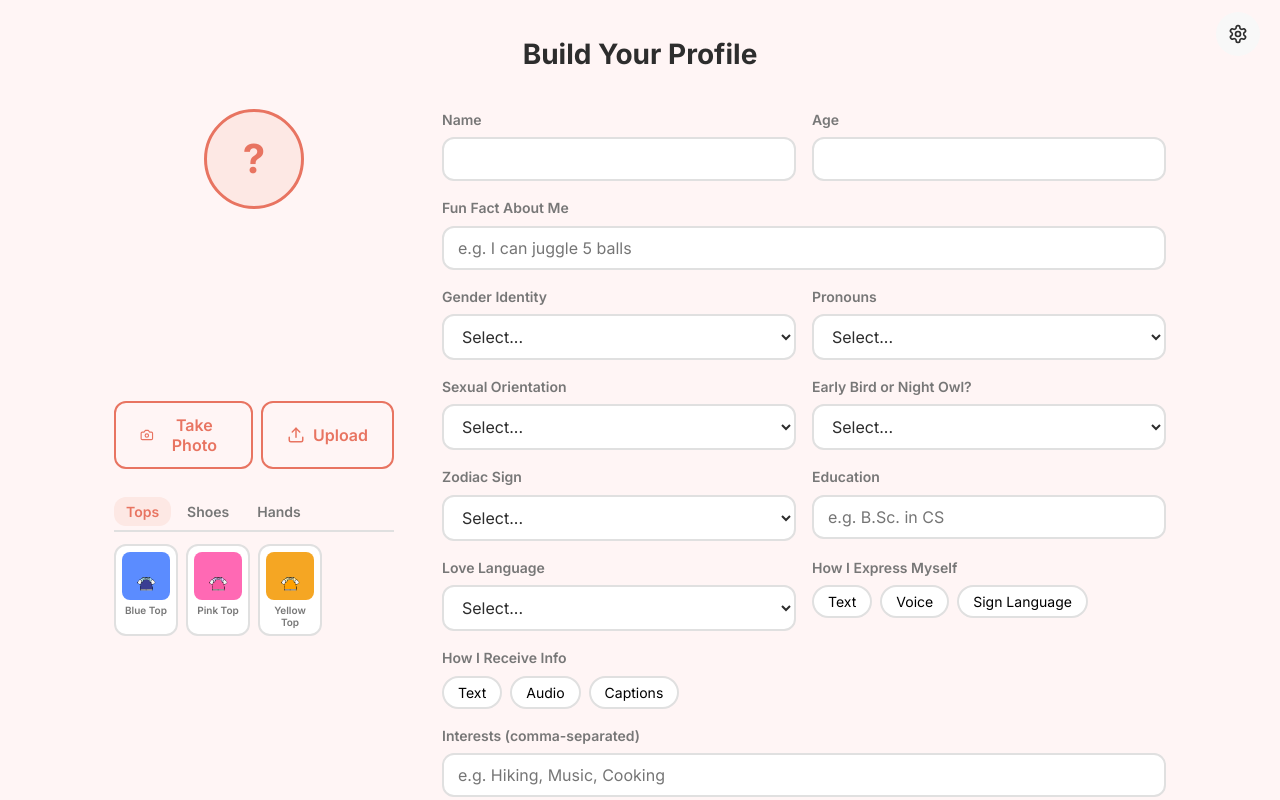
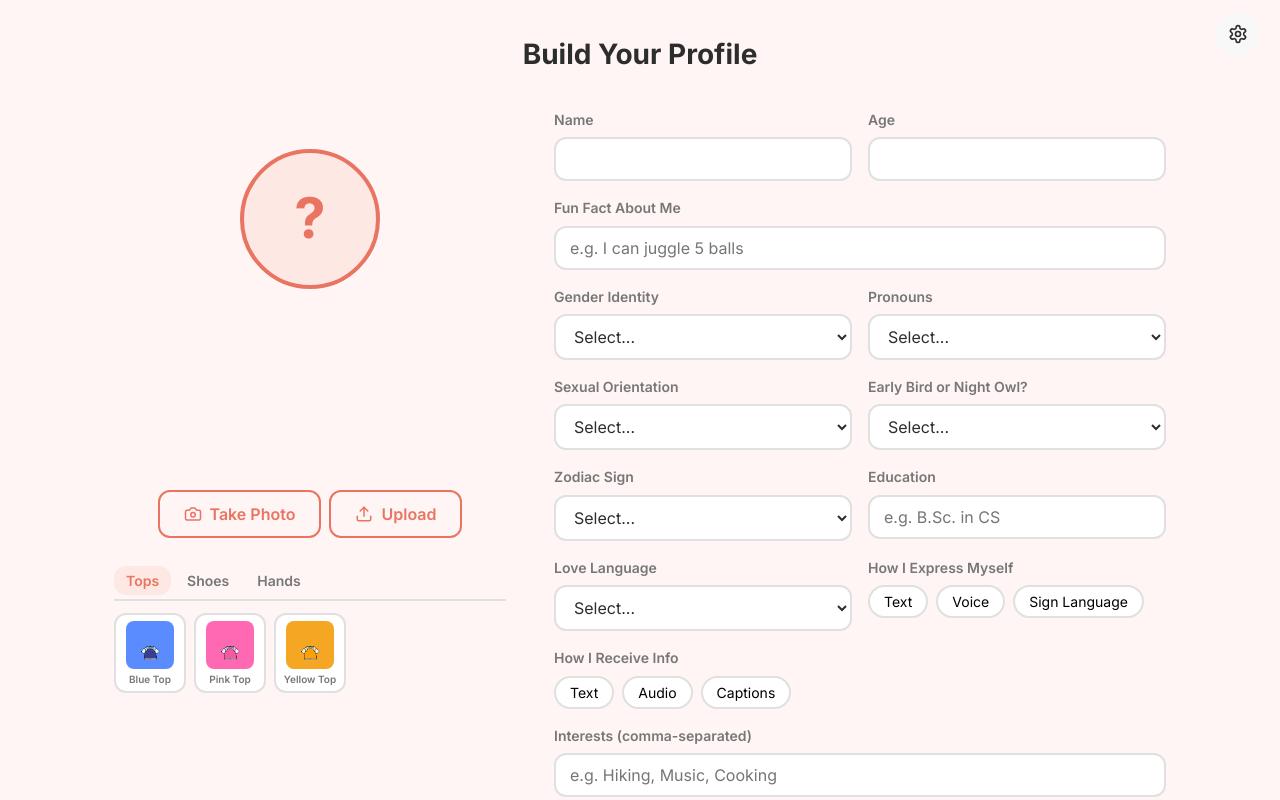
Before and after one commit to alyssayuan17/OpenHeart, a React (Vite) app in the folder frontend/: page /onboarding in a window 1280 px wide. Shown: the top 800 px of the page. Built offline with nearby package versions, Linux system fonts and the light colour scheme.

Commit message:
fixed card sliding issues

```diff
--- a/frontend/src/index.css
+++ b/frontend/src/index.css
@@ -435,23 +435,24 @@ input, select, textarea { font-family: inherit; font-size: inherit; }
   flex-direction: column;
   align-items: center;
   position: relative;
-  width: 280px;
+  width: 392px;
+  margin-top: 40px;
 }
 .body-selector__head {
-  width: 100px;
-  height: 100px;
+  width: 140px;
+  height: 140px;
   border-radius: 50%;
   background: var(--color-primary-light);
-  border: 3px solid var(--color-primary);
+  border: 4px solid var(--color-primary);
   display: flex;
   align-items: center;
   justify-content: center;
   overflow: hidden;
   z-index: 2;
-  font-size: 40px;
+  font-size: 56px;
   color: var(--color-primary);
   font-weight: 700;
-  margin-bottom: -200px;
+  margin-bottom: -280px;
 }
 .body-selector__head img {
   width: 100%;
@@ -461,15 +462,15 @@ input, select, textarea { font-family: inherit; font-size: inherit; }
 /* Body area holds the tops + hands PNGs (same 1668x2388 canvas) */
 .body-selector__body-area {
   position: relative;
-  width: 260px;
+  width: 364px;
   /* Aspect ratio matches the PNG canvas: 1668/2388 ≈ 0.698 */
   aspect-ratio: 1668 / 2388;
 }
 /* Shoes sit directly below the body */
 .body-selector__shoes {
-  width: 250px;
-  height: 250px;
-  margin-top: -195px;
+  width: 350px;
+  height: 350px;
+  margin-top: -273px;
 }
 
 .body-options {
@@ -498,6 +499,7 @@ input, select, textarea { font-family: inherit; font-size: inherit; }
 .body-selector__actions {
   display: flex;
   gap: 8px;
+  margin-top: -60px;
 }
 
 /* Camera modal */
--- a/frontend/src/pages/SwipingPage.jsx
+++ b/frontend/src/pages/SwipingPage.jsx
@@ -10,6 +10,7 @@ export default function SwipingPage() {
   const navigate = useNavigate()
   const { setCurrentMatch } = useApp()
   const [gone, setGone] = useState([])
+  const [leftScreen, setLeftScreen] = useState([])
   const [matchPopup, setMatchPopup] = useState(null)
 
   const profiles = useMemo(() => [...dummyProfiles].reverse(), [])
@@ -72,23 +73,27 @@ export default function SwipingPage() {
       {allGone ? (
         <div className="no-more-cards">
           <p>No more profiles right now. Check back later!</p>
-          <button className="btn btn-primary" onClick={() => setGone([])}>
+          <button className="btn btn-primary" onClick={() => { setGone([]); setLeftScreen([]) }}>
             Reset Cards
           </button>
         </div>
       ) : (
         <>
           <div className="card-stack">
-            {profiles.map((profile, i) => (
+            {profiles.map((profile, i) => {
+              if (leftScreen.includes(profile.id)) return null
+              return (
                 <TinderCard
                   key={profile.id}
                   ref={(el) => (cardRefs.current[i] = el)}
                   onSwipe={(dir) => onSwipe(dir, profile)}
+                  onCardLeftScreen={() => setLeftScreen((prev) => [...prev, profile.id])}
                   preventSwipe={['up', 'down']}
                 >
                   <SwipeCard profile={profile} />
                 </TinderCard>
-            ))}
+              )
+            })}
           </div>
 
           <div className="swipe-hint">
```
Lines whose indentation alone changed are shown as unchanged.
